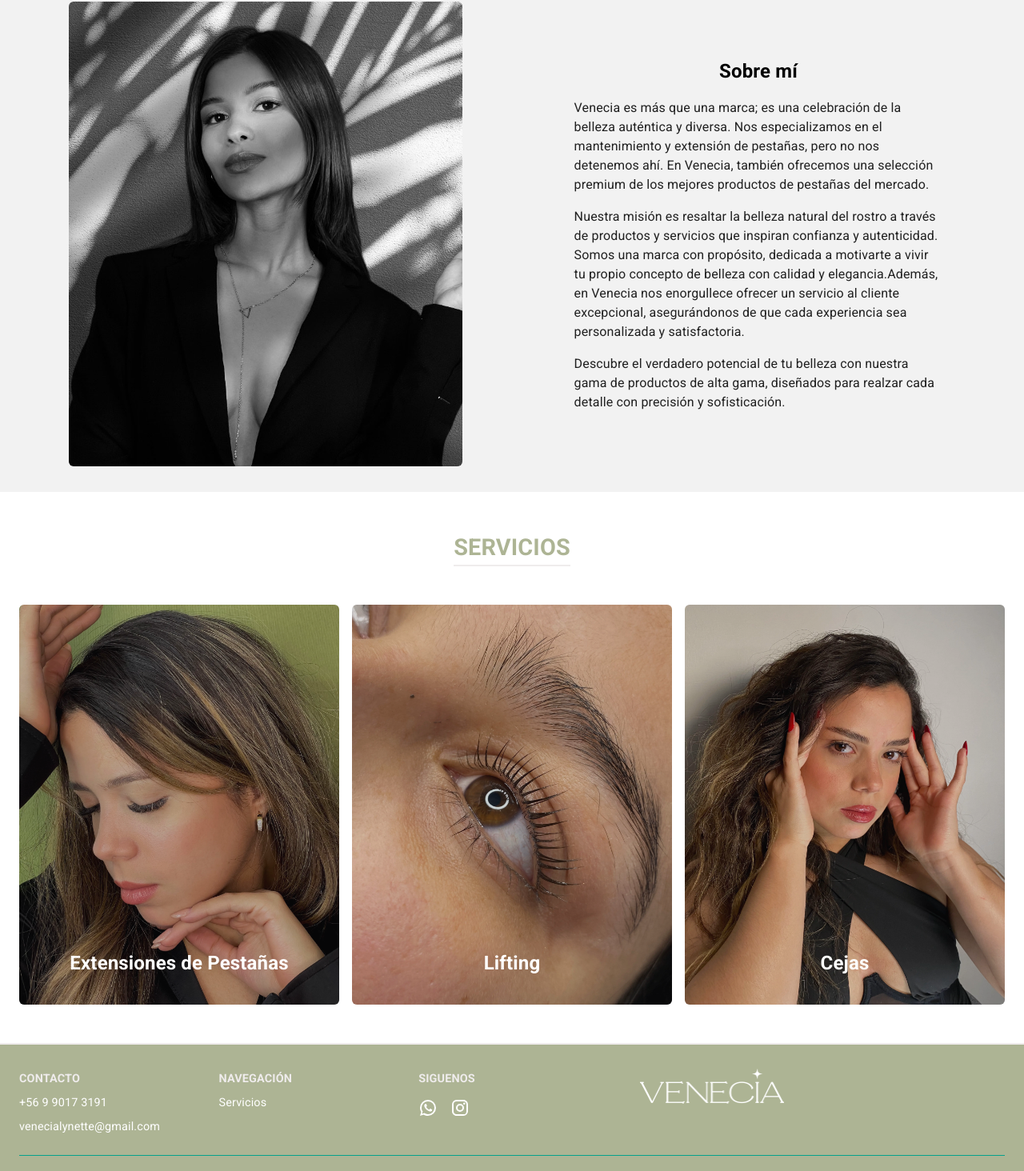
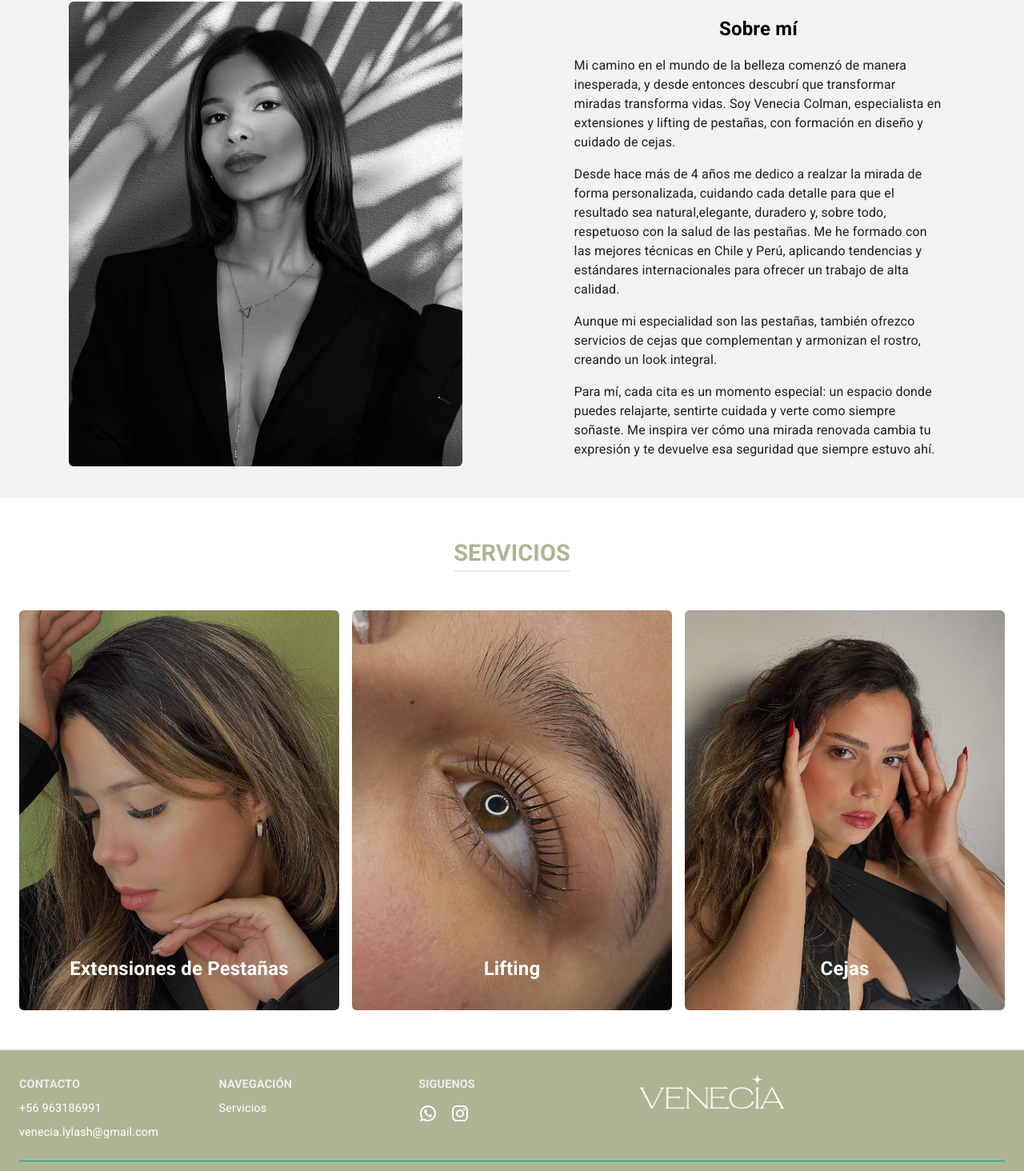
Before and after one commit to jotapixma/venecia-lashes, a Next.js app: page / in a window 1280 px wide. Shown: the part 519-1983 px from the top of the page at 80% size. Built offline with nearby package versions, Linux system fonts and the light colour scheme.

Commit message:
update contact and about me

```diff
--- a/src/components/AboutMe/AboutMe.jsx
+++ b/src/components/AboutMe/AboutMe.jsx
@@ -18,9 +18,11 @@ const AboutMe = () => {
           <Grid item xs={12} md={6}>
             <div className={styles.infoPanel}>
               <h2>Sobre mí</h2>
-              <p>Venecia es más que una marca; es una celebración de la belleza auténtica y diversa. Nos especializamos en el mantenimiento y extensión de pestañas, pero no nos detenemos ahí. En Venecia, también ofrecemos una selección premium de los mejores productos de pestañas del mercado.</p>
-              <p>Nuestra misión es resaltar la belleza natural del rostro a través de productos y servicios que inspiran confianza y autenticidad. Somos una marca con propósito, dedicada a motivarte a vivir tu propio concepto de belleza con calidad y elegancia.Además, en Venecia nos enorgullece ofrecer un servicio al cliente excepcional, asegurándonos de que cada experiencia sea personalizada y satisfactoria.</p>
-              <p>Descubre el verdadero potencial de tu belleza con nuestra gama de productos de alta gama, diseñados para realzar cada detalle con precisión y sofisticación.</p>
+              <p>Mi camino en el mundo de la belleza comenzó de manera inesperada, y desde entonces descubrí que transformar miradas transforma vidas.
+              Soy Venecia Colman, especialista en extensiones y lifting de pestañas, con formación en diseño y cuidado de cejas.</p>
+              <p>Desde hace más de 4 años me dedico a realzar la mirada de forma personalizada, cuidando cada detalle para que el resultado sea natural,elegante, duradero y, sobre todo, respetuoso con la salud de las pestañas. Me he formado con las mejores técnicas en Chile y Perú, aplicando tendencias y estándares internacionales para ofrecer un trabajo de alta calidad.</p>
+              <p>Aunque mi especialidad son las pestañas, también ofrezco servicios de cejas que complementan y armonizan el rostro, creando un look integral.</p>
+              <p>Para mí, cada cita es un momento especial: un espacio donde puedes relajarte, sentirte cuidada y verte como siempre soñaste. Me inspira ver cómo una mirada renovada cambia tu expresión y te devuelve esa seguridad que siempre estuvo ahí.</p>
             </div>
           </Grid>
         </Grid>
--- a/src/components/ContactModule/ContactModule.jsx
+++ b/src/components/ContactModule/ContactModule.jsx
@@ -17,7 +17,7 @@ const ContactModule = () => {
                 <p> Haz clic abajo y agenda tu cita conmigo directamente vía Whatsapp</p>
                 <div><WhatsAppIcon/></div>
               </div>
-              <a className={styles.link} target="_blank" href='https://api.whatsapp.com/send/?phone=56990173191&amp;text&amp;type=phone_number&amp;app_absent=0'>Agendar</a>
+              <a className={styles.link} target="_blank" href='https://api.whatsapp.com/send/?phone=56963186991&amp;text&amp;type=phone_number&amp;app_absent=0'>Agendar</a>
             </div>
           </div>
         </Container>
--- a/src/components/Footer/Footer.jsx
+++ b/src/components/Footer/Footer.jsx
@@ -18,7 +18,7 @@ const Footer = () => {
     {
       "id": '2',
       "title": 'whatsapp',
-      "link": 'https://api.whatsapp.com/send/?phone=56990173191&amp;text&amp;type=phone_number&amp;app_absent=0',
+      "link": 'https://api.whatsapp.com/send/?phone=56963186991&amp;text&amp;type=phone_number&amp;app_absent=0',
     },
     {
       "id": '3',
@@ -40,9 +40,9 @@ const Footer = () => {
             <ul className={styles.unorderList}>
               <span>Contacto</span>
               <li>
-                <Link target="_blank" href='https://api.whatsapp.com/send/?phone=56990173191&amp;text&amp;type=phone_number&amp;app_absent=0'>+56 9 9017 3191</Link>
+                <Link target="_blank" href='https://api.whatsapp.com/send/?phone=56963186991&amp;text&amp;type=phone_number&amp;app_absent=0'>+56 963186991</Link>
               </li>
-              <li><a href="mailto:venecialynette@gmail.com">venecialynette@gmail.com</a></li>
+              <li><a href="mailto:venecia.lylash@gmail.com">venecia.lylash@gmail.com</a></li>
             </ul>
           </div>
           <div className={styles.itemColumn}>
```
Also changed, not shown: 1 other file (tests, documents, lock files or other folders).
